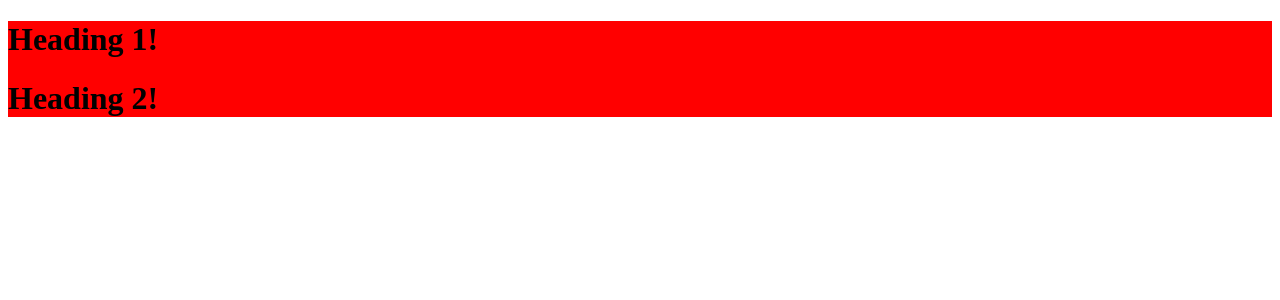
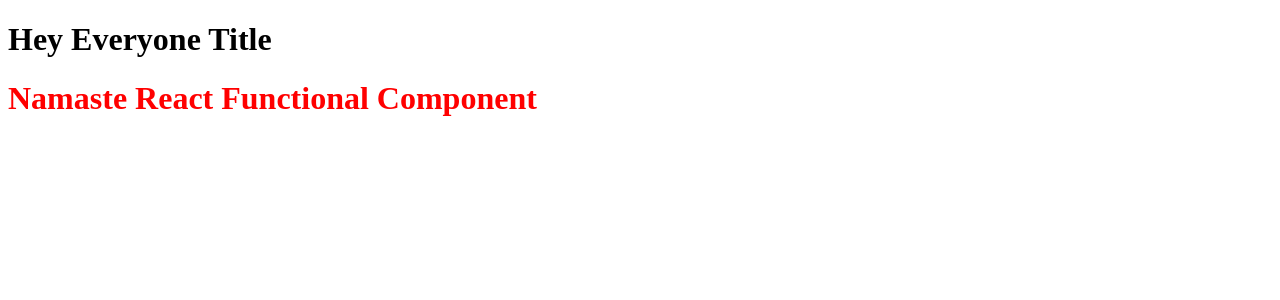
Before and after one commit to poorvaditya18/advance-reactJS, a React (Vite) app in the folder day-1/: page / in a window 1280 px wide. Shown: the top 300 px of the page. Built offline with nearby package versions, Linux system fonts and the light colour scheme.

Commit message:
added how to add functional components and about jsx

```diff
--- a/day-1/App.js
+++ b/day-1/App.js
@@ -1,30 +1,24 @@
 import React from "react";
 import ReactDOM from "react-dom/client";
 
-const heading1 = React.createElement(
-  "h1",
-  // providing attributes
-  { id: "heading1", className: "heading" },
-  "Heading 1!"
-);
-const heading2 = React.createElement(
-  "h1",
-  // providing attributes
-  { id: "heading2", className: "heading" },
-  "Heading 2!"
+const Title = function () {
+  return (
+    <h1 className="Title" tabIndex="5">
+      Hey Everyone Title
+    </h1>
+  );
+};
+
+// Functional Component
+const HeadingComponent = () => (
+  <div id="container">
+    <Title />
+    <h1 className="heading">Namaste React Functional Component</h1>
+  </div>
 );
 
-const container = React.createElement(
-  "div",
-  {
-    id: "container",
-  },
-  // putting multiple childrens inside div in the form of array
-  [heading1, heading2]
-);
-
-// we need to tell react what is the root element inside our app
+// ReactDOM used for interacting with DOM elements
 const root = ReactDOM.createRoot(document.getElementById("root"));
 
-// passing react element inside the root
-root.render(container);
+// rendering functional component
+root.render(<HeadingComponent />);
--- a/day-1/index.css
+++ b/day-1/index.css
@@ -1,3 +1,3 @@
-#container {
-  background-color: red;
+.heading {
+  color: red;
 }
--- a/day-1/index.html
+++ b/day-1/index.html
@@ -7,9 +7,9 @@
     <link rel="stylesheet" href="index.css" />
   </head>
   <body>
-    <div id="root">
+    <div id="root" class="root">
       <!-- developers practise -->
-      <!-- <h1 id="title">Not rendered</h1> -->
+      <h1 id="title">Not rendered</h1>
     </div>
     <!-- 1. Injecting REACT using CDN  and we can directly start using react. -->
     <!-- Note: when deploying, replace "development.js" with "production.min.js". Because we need minified files. Size of files will be less.-->
--- a/day-1/package.json
+++ b/day-1/package.json
@@ -4,6 +4,8 @@
   "description": "",
   "main": "App.js",
   "scripts": {
+    "start": "parcel index.html",
+    "build": "parcel build index.html",
     "test": "jest"
   },
   "author": "",
```
Also changed, not shown: 1 other file (tests, documents, lock files or other folders).
